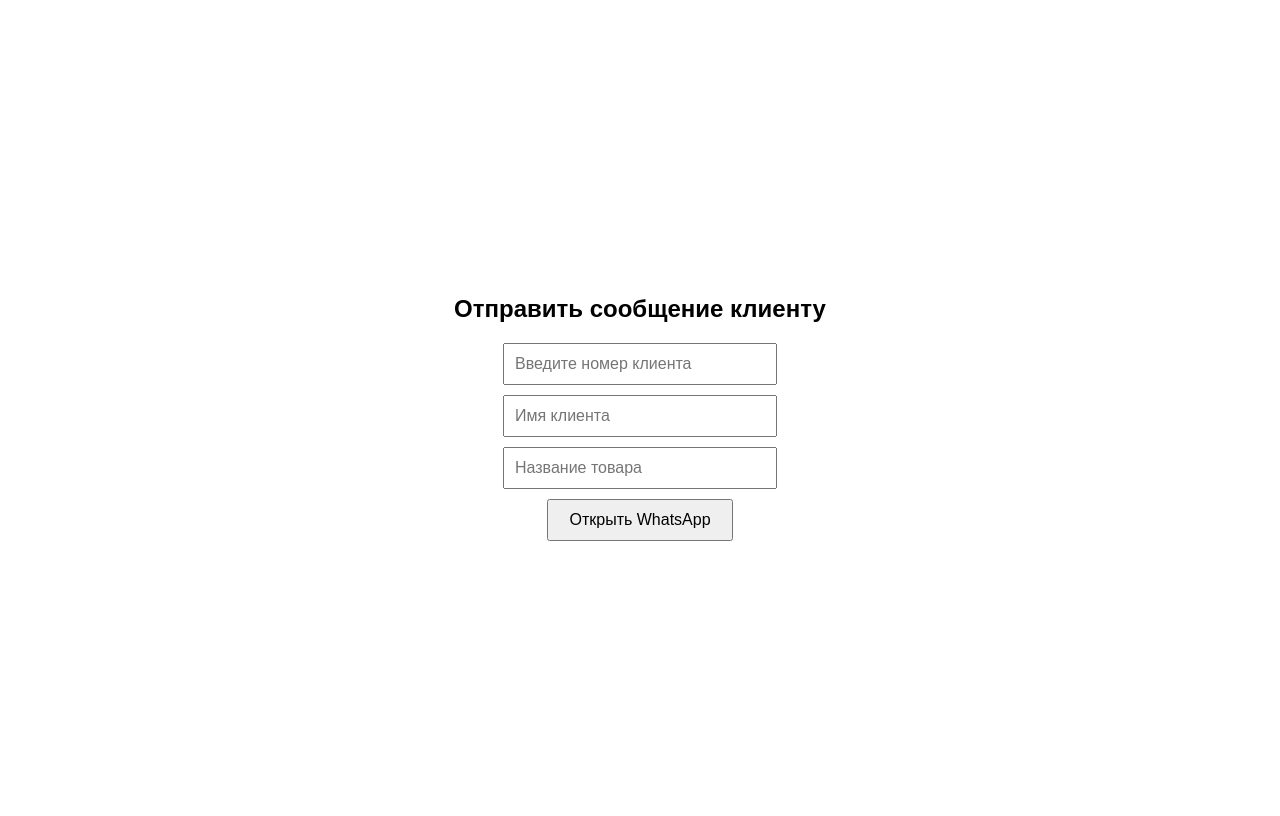
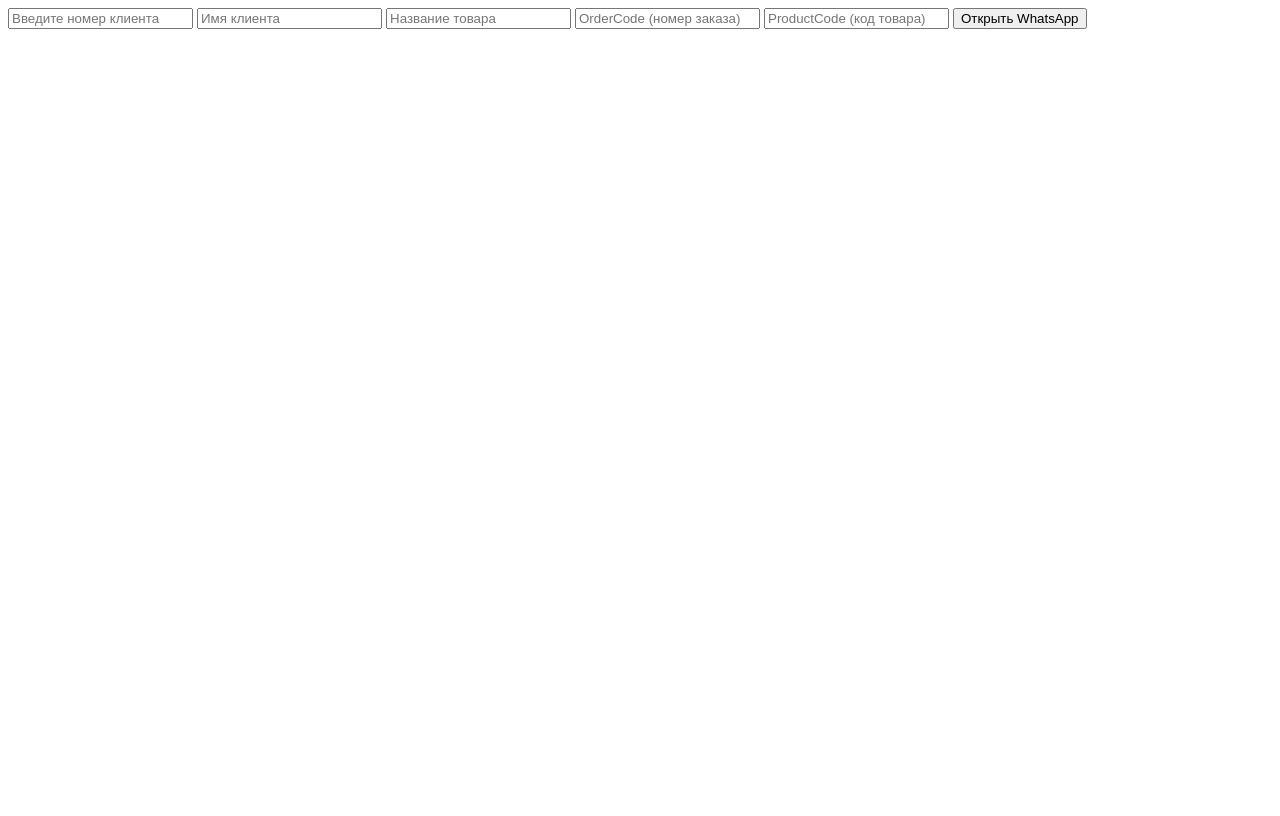
Before and after one commit to bayanova6010-ui/kaspi_project, a Flask app: page / in a window 1280 px wide. After the commit the page ends 29 px from the top, so only its background shows below. Run offline with Flask 3, Linux system fonts and the light colour scheme.

Commit message:
Добавлены поля orderCode и productCode, ссылка теперь динамическая

```diff
--- a/templates/index.html
+++ b/templates/index.html
@@ -1,65 +1,32 @@
-<!DOCTYPE html>
-<html lang="ru">
-<head>
-<meta charset="UTF-8">
-<title>Авто WhatsApp</title>
-<style>
-    body {
-        display:flex;
-        justify-content:center;
-        align-items:center;
-        height:100vh;
-        flex-direction:column;
-        font-family: Arial;
-    }
-    input {
-        padding:10px;
-        font-size:16px;
-        width:250px;
-        margin-bottom:10px;
-    }
-    button {
-        padding:10px 20px;
-        font-size:16px;
-        cursor:pointer;
-    }
-</style>
-</head>
-<body>
-<h2>Отправить сообщение клиенту</h2>
-
-<!-- Поля для ввода номера, имени клиента и названия товара -->
 <input type="text" id="phone" placeholder="Введите номер клиента" />
 <input type="text" id="name" placeholder="Имя клиента" />
 <input type="text" id="product" placeholder="Название товара" />
+<input type="text" id="orderCode" placeholder="OrderCode (номер заказа)" />
+<input type="text" id="productCode" placeholder="ProductCode (код товара)" />
 <button onclick="openWhatsApp()">Открыть WhatsApp</button>
 
 <script>
-function validateNumber(number) {
-    return /^\d{11}$/.test(number); // Проверяем 11 цифр
-}
-
 function openWhatsApp() {
     let phone = document.getElementById("phone").value;
     let name = document.getElementById("name").value;
     let product = document.getElementById("product").value;
+    let orderCode = document.getElementById("orderCode").value;
+    let productCode = document.getElementById("productCode").value;
 
-    if(!validateNumber(phone)) {
+    if(!/^\d{11}$/.test(phone)) {
         alert("Введите корректный номер в формате 77071112233");
         return;
     }
-    if(!name || !product) {
-        alert("Введите имя клиента и название товара");
+    if(!name || !product || !orderCode || !productCode) {
+        alert("Введите все данные: имя, товар, orderCode, productCode");
         return;
     }
 
-    // Динамический текст сообщения
-    let text = `Сәлеметсіз бе, ${name}!\n\nBio-Farm дүкенінде:\n${product}\n\nсатып алуыңызбен құттықтаймыз. Сізге бәрі ұнады деп үміттенеміз.\nБіз үшін әрбір тұтынушымыздың пікірі өте маңызды, сондықтан осында біздің дүкеннің атын көрсете отырып, пікір қалдыруыңызды сұраймыз:\nhttps://kaspi.kz/shop/review/productreview?orderCode=TEST123&productCode=17501020&rating=5\n\nАлдын-ала рахмет!\nІзгі ниетпен, Bio-Farm!\n\n====================\n\nЗдравствуйте, ${name}!\n\nПоздравляем с покупкой!\nМы очень рады, что вы приобрели:\n${product}\n\nименно в магазине Bio-Farm и надеемся, что вам все понравилось!\nПожалуйста, оставьте отзыв, для нас это крайне важно:\nhttps://kaspi.kz/shop/review/productreview?orderCode=TEST123&productCode=17501020&rating=5\n\nЗаранее вам признательны!\nС уважением, компания Bio-Farm!`;
+    let link = `https://kaspi.kz/shop/review/productreview?orderCode=${orderCode}&productCode=${productCode}&rating=5`;
 
-    // Открываем WhatsApp Web с готовым текстом
+    let text = `Сәлеметсіз бе, ${name}!\n\nBio-Farm дүкенінде:\n${product}\n\nсатып алуыңызбен құттықтаймыз. Сізге бәрі ұнады деп үміттенеміз.\nБіз үшін әрбір тұтынушымыздың пікірі өте маңызды, сондықтан осында біздің дүкеннің атын көрсете отырып, пікір қалдыруыңызды сұраймыз:\n${link}\n\nАлдын-ала рахмет!\nІзгі ниетпен, Bio-Farm!\n\n====================\n\nЗдравствуйте, ${name}!\n\nПоздравляем с покупкой!\nМы очень рады, что вы приобрели:\n${product}\n\nименно в магазине Bio-Farm и надеемся, что вам все понравилось!\nПожалуйста, оставьте отзыв, для нас это крайне важно:\n${link}\n\nЗаранее вам признательны!\nС уважением, компания Bio-Farm!`;
+
     let url = "https://wa.me/" + phone + "?text=" + encodeURIComponent(text);
     window.open(url, "_blank");
 }
 </script>
-</body>
-</html>
```
